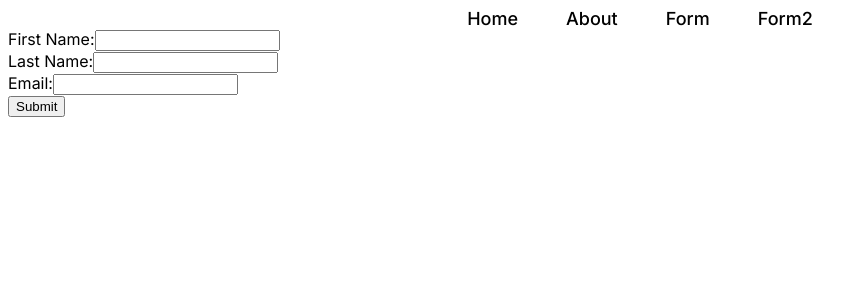
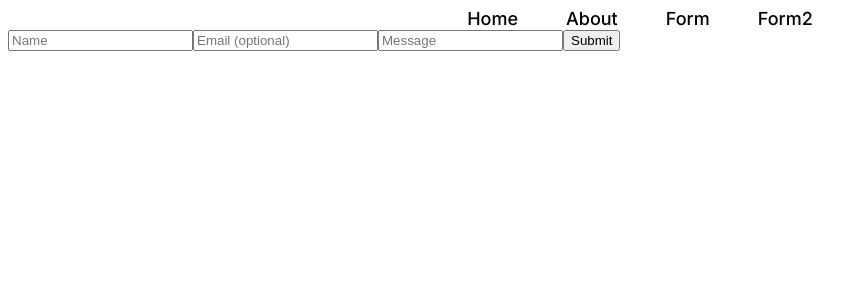
Before and after one commit to raviarshdeep/netlify-forms, a Next.js app: page /form2 in a window 1280 px wide. Shown: the top 300 px of the page, without its empty margins (0-867 px from the left). Built offline with nearby package versions, Linux system fonts and the light colour scheme.

Commit message:
git push

```diff
--- a/src/app/form/page.tsx
+++ b/src/app/form/page.tsx
@@ -43,8 +43,8 @@ const Form = () => {
         const response = await fetch("/", {
           method: "POST",
           headers: { "Content-Type": "application/x-www-form-urlencoded" },
-          // body: new URLSearchParams(values).toString(),
-          body: encode({ "form-name": "contact", ...values }),
+          body: new URLSearchParams(values).toString(),
+          // body: encode({ "form-name": "contact", ...values }),
         });
         if (response.ok) {
           alert("Form successfully submitted");
--- a/src/app/form2/page.tsx
+++ b/src/app/form2/page.tsx
@@ -1,4 +1,3 @@
-
 "use client";
 import React from 'react';
 import { Formik, Form, Field, ErrorMessage } from 'formik';
@@ -16,23 +15,6 @@ const initialValues: FormValues = {
 };
 
 const MyForm: React.FC = () => {
-  const validate = (values: FormValues) => {
-    const errors: Partial<FormValues> = {};
-
-    if (!values.firstName) {
-      errors.firstName = 'First Name is required';
-    }
-    if (!values.lastName) {
-      errors.lastName = 'Last Name is required';
-    }
-    if (!values.email) {
-      errors.email = 'Email is required';
-    } else if (!/^[A-Z0-9._%+-]+@[A-Z0-9.-]+\.[A-Z]{2,}$/i.test(values.email)) {
-      errors.email = 'Invalid email address';
-    }
-
-    return errors;
-  };
   const encode = (data: any) => {
     return Object.keys(data)
       .map(
@@ -40,52 +22,41 @@ const MyForm: React.FC = () => {
       )
       .join("&");
   };
-  const handleSubmit = async (values: FormValues, actions: any) => {
+  const handleFormSubmit = async (event:any) => {
+    event.preventDefault();
     try {
-      const response = await fetch('/', {
-        method: 'POST',
-        headers: { 'Content-Type': 'application/x-www-form-urlencoded' },
-        body: encode({ "form-name": "contact2", ...values }),
-      });
 
-      if (!response.ok) {
-        throw new Error('Network response was not ok');
-      }
-
-      actions.resetForm();
-      alert('Form submitted successfully!');
-    } catch (error) {
-      console.error('Error submitting form:', error);
-      alert('Error submitting form. Please try again later.');
+        const myForm = event.target;
+        const formData = new FormData(myForm);
+        const res = await fetch('/__forms.html', {
+            method: 'POST',
+            headers: { 'Content-Type': 'application/x-www-form-urlencoded' },
+           body: encode({ "form-name": "feedback", ...formData }),
+        });
+        if (res.status === 200) {
+            alert("submit")
+        } else {
+            alert("error in form")
+        }
+    } catch (e) {
+      alert("error")
     }
-  };
+};
 
   return (
-    <Formik initialValues={initialValues} validate={validate} onSubmit={handleSubmit}>
-      <Form name="contact2" method="POST" data-netlify="true">
-        <input type="hidden" name="form-name" value="contact2" />
-
-        <div>
-          <label htmlFor="firstName">First Name:</label>
-          <Field type="text" id="firstName" name="firstName" />
-          <ErrorMessage name="firstName" component="div" className="error" />
-        </div>
-
-        <div>
-          <label htmlFor="lastName">Last Name:</label>
-          <Field type="text" id="lastName" name="lastName" />
-          <ErrorMessage name="lastName" component="div" className="error" />
-        </div>
-
-        <div>
-          <label htmlFor="email">Email:</label>
-          <Field type="email" id="email" name="email" />
-          <ErrorMessage name="email" component="div" className="error" />
-        </div>
-
-        <button type="submit">Submit</button>
-      </Form>
-    </Formik>
+    <form
+    name="feedback"
+    onSubmit={handleFormSubmit}
+    className="text-black flex flex-col gap-3 align-center"
+>
+    <input type="hidden" name="form-name" value="feedback" />
+    <input name="name" type="text" placeholder="Name" required />
+    <input name="email" type="text" placeholder="Email (optional)" />
+    <input name="message" type="text" placeholder="Message" required />
+    <button type="submit">
+        Submit
+    </button>
+</form>
   );
 };
 
```
Also changed, not shown: public/__forms.html (renamed from public/hidden-form.html, +14 -1 lines).
